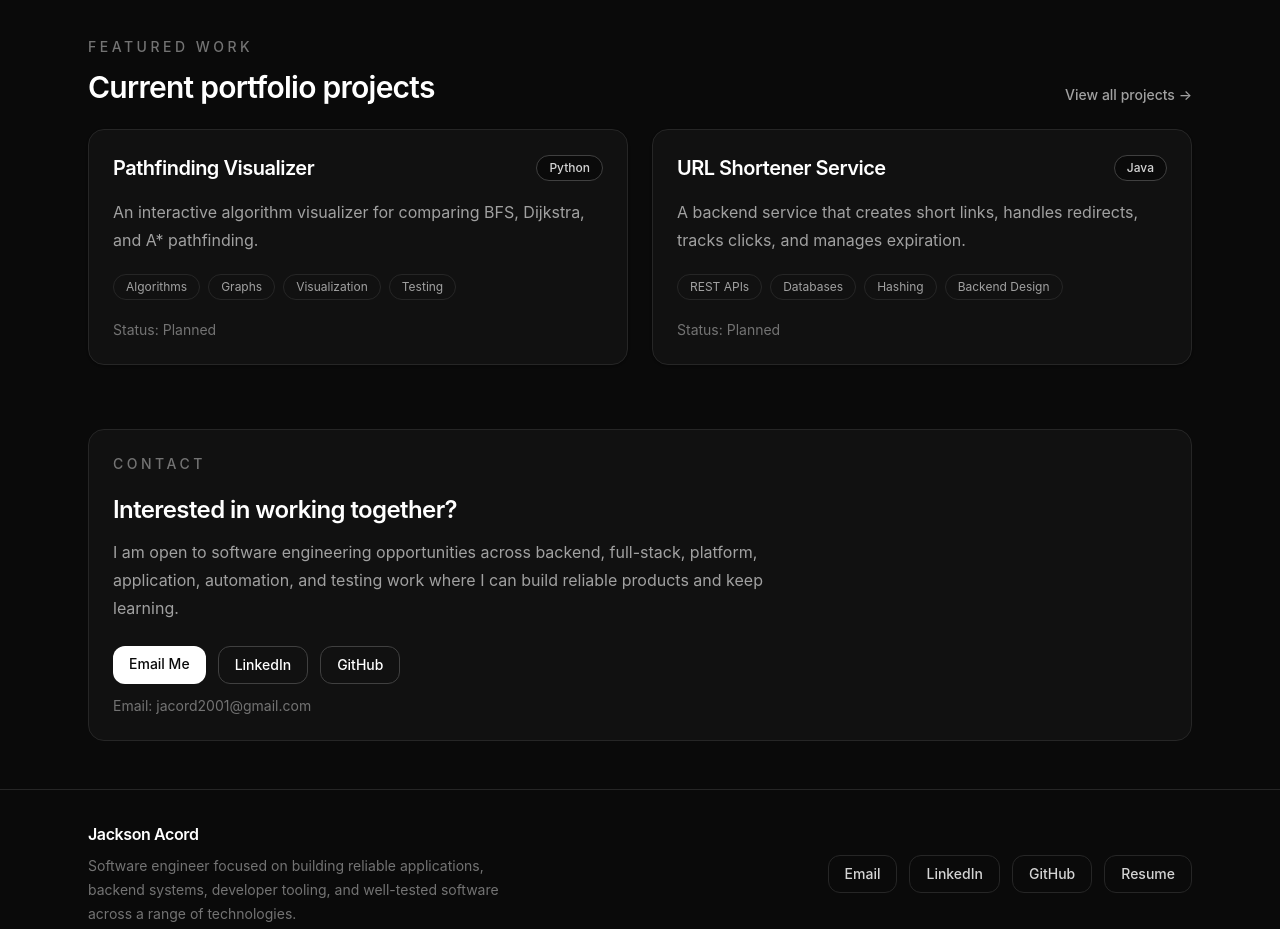
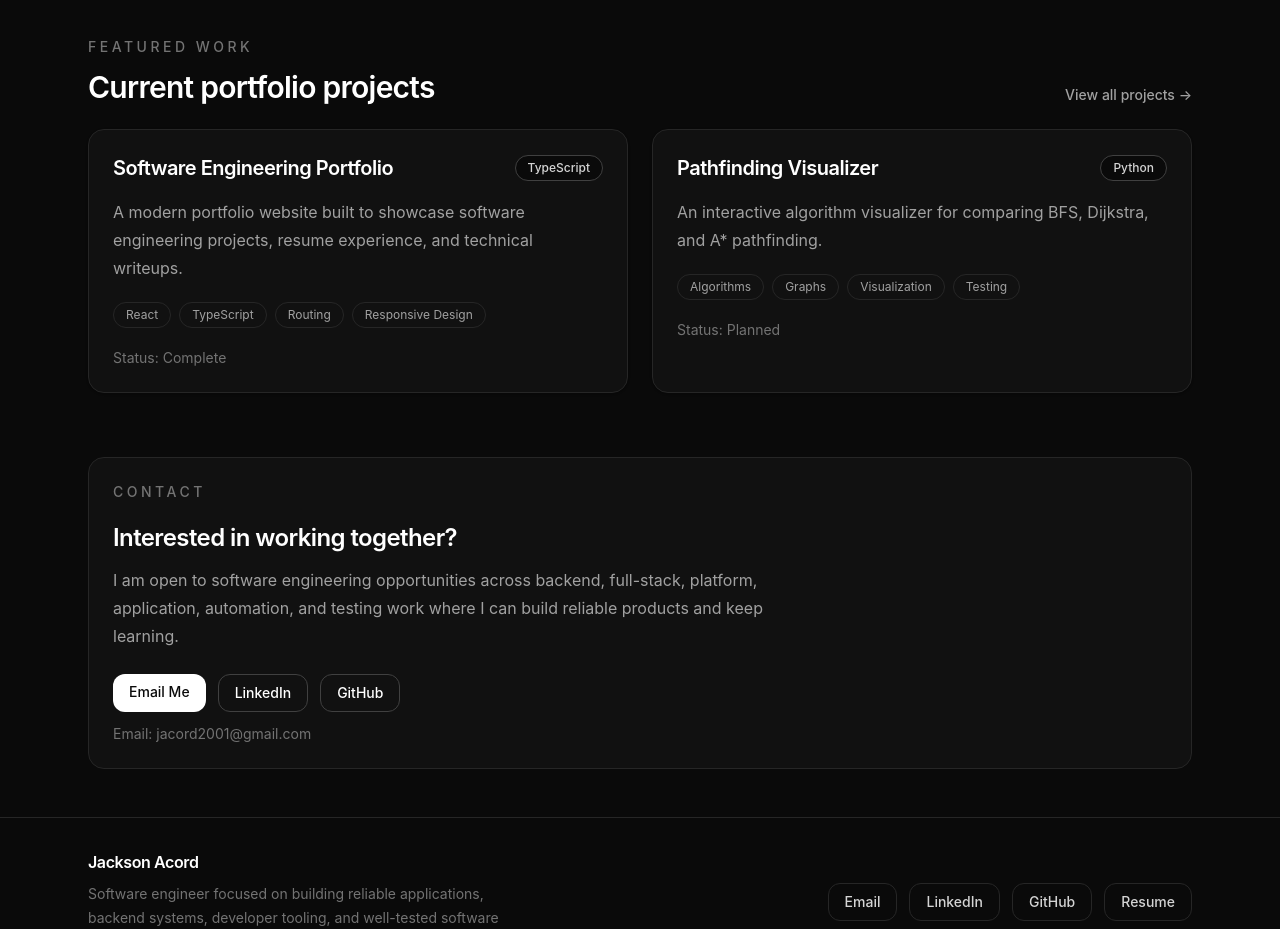
Before and after one commit to JacksonApersonal/software-engineering-portfolio, a React (Vite) app: page / in a window 1280 px wide. Shown: the part 940-1869 px from the top of the page. Built offline with nearby package versions, Linux system fonts and the light colour scheme.

Commit message:
Add portfolio website project

```diff
--- a/src/data/projects.ts
+++ b/src/data/projects.ts
@@ -1,7 +1,7 @@
 export type Project = {
   slug: string;
   title: string;
-  language: 'Python' | 'Java' | 'C#';
+  language: 'TypeScript' | 'Python' | 'Java' | 'C#';
   summary: string;
   problem: string;
   solution: string;
@@ -14,6 +14,34 @@ export type Project = {
 };
 
 export const projects: Project[] = [
+   {
+    slug: 'software-engineering-portfolio',
+    title: 'Software Engineering Portfolio',
+    language: 'TypeScript',
+    summary:
+      'A modern portfolio website built to showcase software engineering projects, resume experience, and technical writeups.',
+    problem:
+      'A resume can summarize experience, but it does not show how someone structures a project, explains technical work, or presents software in a usable way.',
+    solution:
+      'This portfolio uses React, TypeScript, Vite, Tailwind CSS, and React Router to present project work, resume experience, contact links, and detailed project writeups in a clean modern interface.',
+    concepts: ['React', 'TypeScript', 'Routing', 'Responsive Design'],
+    features: [
+      'Modern grayscale interface built with Tailwind CSS.',
+      'Route-based pages for home, projects, about, resume, and project details.',
+      'Reusable project card and project detail components.',
+      'Data-driven project pages using a shared project model.',
+      'Live deployment through Vercel.',
+    ],
+    testingStrategy: [
+      'Manual route testing for all main pages.',
+      'Responsive layout checks across desktop and mobile widths.',
+      'Production build validation using Vite.',
+      'Link validation for contact, GitHub, LinkedIn, and deployed project URLs.',
+    ],
+    status: 'Complete',
+    repoUrl: 'https://github.com/JacksonApersonal/software-engineering-portfolio',
+    demoUrl: 'https://software-engineering-portfolio-lilac.vercel.app/',
+  },
   {
     slug: 'pathfinding-visualizer',
     title: 'Pathfinding Visualizer',
```
